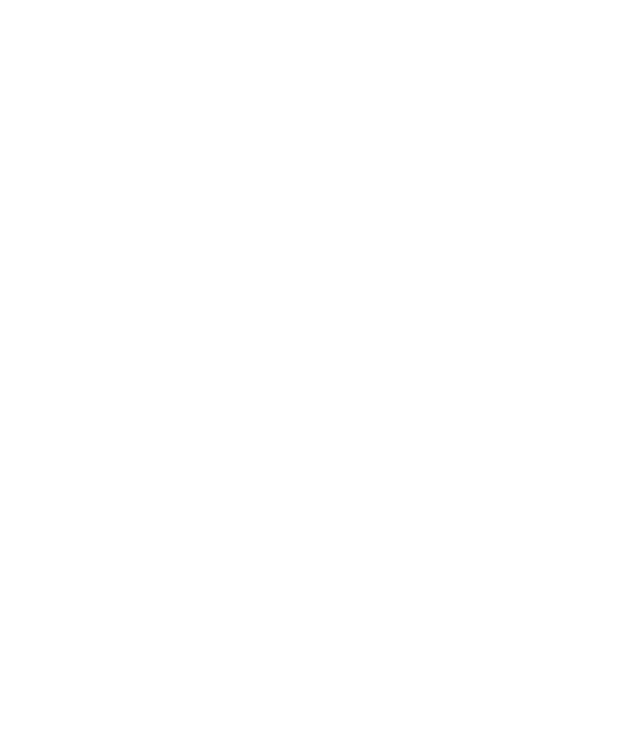
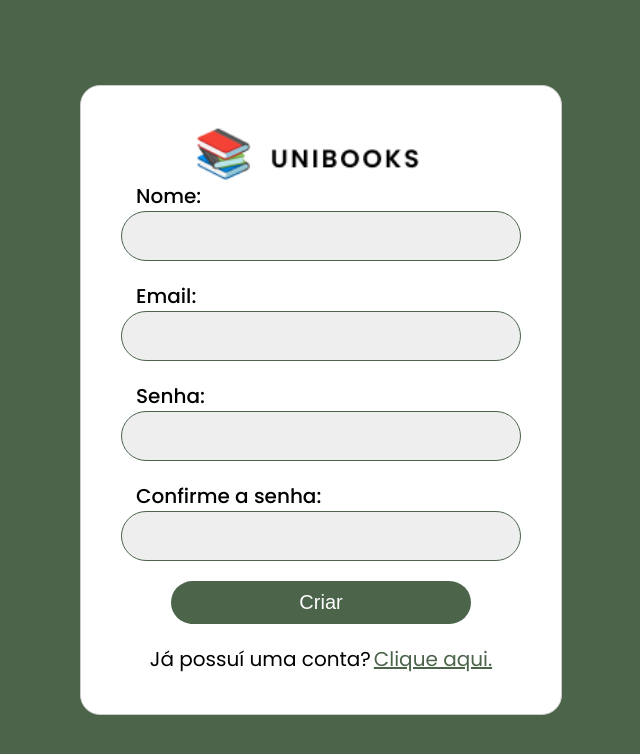
Before and after one commit to pmatiazzz/cesar-web, a PHP site: page /cadastro.html in a window 1280 px wide. Before the commit the part shown is empty. Shown: the top 754 px of the page, without its empty margins (319-959 px from the left). Run offline with PHP 8.4, Linux system fonts and the light colour scheme.

Commit message:
adição da página de cadastro + estilos

```diff
--- a/cadastro.html
+++ b/cadastro.html
@@ -0,0 +1,33 @@
+<!DOCTYPE html>
+<html lang="pt-br">
+
+<head>
+    <meta charset="UTF-8" />
+    <meta name="viewport" content="width=device-width, initial-scale=1.0" />
+    <link rel="stylesheet" href="./login.css" />
+    <link rel="icon" href="./assets/image 1.png" />
+    <title>Cadastro</title>
+</head>
+
+<body>
+    <div id="login">
+        <form action="">
+            <img src="./assets/logo.png" alt="logo" />
+            <label for="">Nome:</label>
+            <input type="text" />
+            <label for="">Email:</label>
+            <input type="email" />
+            <label for="">Senha:</label>
+            <input type="password" />
+            <label for="">Confirme a senha:</label>
+            <input type="password" />
+            <button type="submit">Criar</button>
+            <div id="extras">
+                <p>Já possuí uma conta?</p>
+                <a href="./login.html">Clique aqui.</a>
+            </div>
+        </form>
+    </div>
+</body>
+
+</html>
--- a/login.css
+++ b/login.css
@@ -20,12 +20,12 @@ body {
     border: 1px solid #ccc;
     border-radius: 20px;
     background-color: #fff;
+    display: flex;
 }
 
 form {
     display: flex;
     flex-direction: column;
-    gap: 10px;
 }
 
 label {
@@ -39,9 +39,10 @@ input {
     color: #000;
     background-color: #eeeeee;
     padding: 20px;
-    width: 100%;
+    width: 400px;
     height: 50px;
     border-radius: 35px;
+    margin: auto;
     margin-bottom: 20px;
     font-size: 20px;
     outline: none;
@@ -90,3 +91,9 @@ a {
 a:visited {
     color: #2f3f2e;
 }
+
+#extras {
+    display: flex;
+    margin: auto;
+    margin-top: 20px;
+}
--- a/login.html
+++ b/login.html
@@ -13,12 +13,12 @@
     <div id="login">
         <form action="">
             <img src="./assets/logo.png" alt="logo" />
-            <label for="">User:</label>
+            <label for="">Nome:</label>
             <input type="text" />
             <label for="">Senha:</label>
             <input type="password" />
             <button type="submit">Entrar</button>
-            <div id="cadastro">
+            <div id="extras">
                 <p>Não possuí conta ainda?</p>
                 <a href="./cadastro.html">Clique aqui.</a>
             </div>
```
